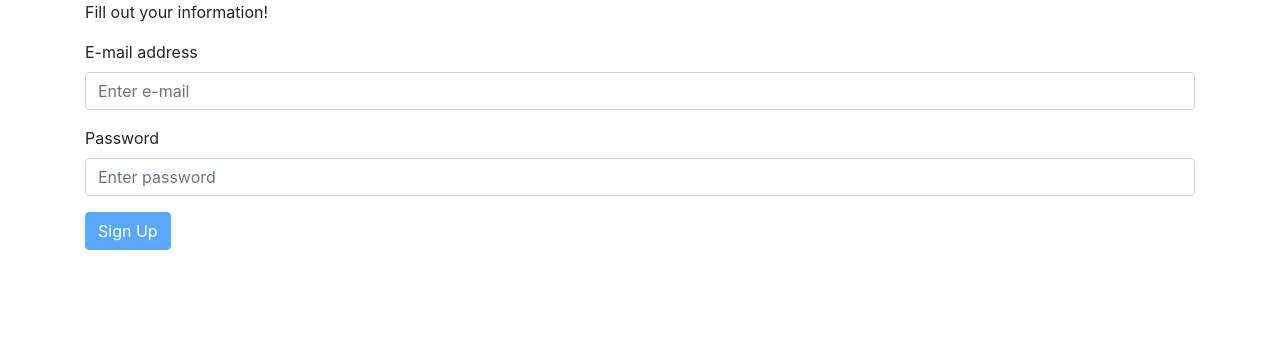
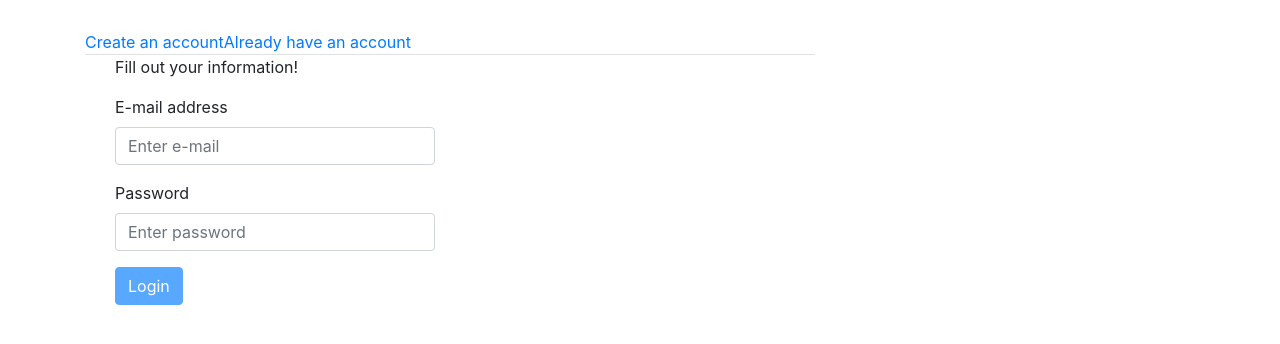
Before and after one commit to Rilind1/angular-todo, an Angular app: page /login in a window 1280 px wide. Shown: the top 344 px of the page. Built offline with nearby package versions, Linux system fonts and the light colour scheme.

Commit message:
simple login and routing

```diff
--- a/package.json
+++ b/package.json
@@ -15,6 +15,7 @@
     "@angular/common": "~10.0.3",
     "@angular/compiler": "~10.0.3",
     "@angular/core": "~10.0.3",
+    "@angular/fire": "^6.0.2",
     "@angular/forms": "~10.0.3",
     "@angular/platform-browser": "~10.0.3",
     "@angular/platform-browser-dynamic": "~10.0.3",
@@ -23,6 +24,7 @@
     "angular-uuid": "0.0.4",
     "angular2-uuid": "^1.1.1",
     "bootstrap": "^4.5.2",
+    "firebase": "^7.19.0",
     "rxjs": "~6.5.5",
     "tslib": "^2.0.0",
     "uuid": "^8.3.0",
--- a/src/app/app.component.css
+++ b/src/app/app.component.css
@@ -1,3 +1,3 @@
-.back {
-  color: red;
+.container {
+  margin-top: 30px;
 }
--- a/src/app/app.component.html
+++ b/src/app/app.component.html
@@ -1 +1,23 @@
-<app-signup></app-signup>
+<div class="container">
+  <div class="row">
+    <div class="col-xs-12 col-sm-10 col-md-8 col-sm-offset-1 col-md-offset-2">
+      <ul class="nav nav-tabs">
+        <li
+          role="presentation"
+          routerLinkActive="active"
+          [routerLinkActiveOptions]="{ exact: true }"
+        >
+          <a routerLink="/signup">Create an account</a>
+        </li>
+        <li role="presentation" routerLinkActive="active">
+          <a routerLink="/login">Already have an account</a>
+        </li>
+      </ul>
+    </div>
+  </div>
+  <div class="row">
+    <div class="col-xs-12 col-sm-10 col-md-8 col-sm-offset-1 col-md-offset-2">
+      <router-outlet></router-outlet>
+    </div>
+  </div>
+</div>
--- /dev/null
+++ b/src/app/login/login.component.html
@@ -0,0 +1,38 @@
+<div class="container">
+  <div class="col-xs-12 col-md-6 col-md-offset-3">
+    <form #authForm="ngForm" (ngSubmit)="onSubmit(authForm)">
+      <p>Fill out your information!</p>
+      <div class="form-group">
+        <label>E-mail address</label>
+        <input
+          type="email"
+          name="email"
+          id="email"
+          class="form-control"
+          required
+          email
+          ngModel
+          #email="ngModel"
+          placeholder="Enter e-mail"
+        />
+      </div>
+      <div class="form-group">
+        <label for="password">Password</label>
+        <input
+          type="password"
+          name="password"
+          id="pass"
+          required
+          ngModel
+          password
+          #password="ngModel"
+          class="form-control"
+          placeholder="Enter password"
+        />
+      </div>
+      <button [disabled]="!authForm.valid" class="btn btn-primary">
+        Login
+      </button>
+    </form>
+  </div>
+</div>
--- /dev/null
+++ b/src/app/login/login.component.ts
@@ -0,0 +1,14 @@
+import { Component, OnInit } from '@angular/core';
+import { NgForm } from '@angular/forms';
+
+@Component({
+  selector: 'app-login',
+  templateUrl: './login.component.html',
+  styleUrls: ['./login.component.css'],
+})
+export class LoginComponent implements OnInit {
+  constructor() {}
+
+  ngOnInit(): void {}
+  onSubmit(form: NgForm) {}
+}
--- a/src/app/signup/signup.component.ts
+++ b/src/app/signup/signup.component.ts
@@ -20,7 +20,5 @@ export class SignupComponent implements OnInit {
 
   ngOnInit(): void {}
 
-  onSubmit(form: NgForm) {
-    console.log(form.value.email);
-  }
+  onSubmit(form: NgForm) {}
 }
--- a/src/environments/environment.ts
+++ b/src/environments/environment.ts
@@ -3,7 +3,7 @@
 // The list of file replacements can be found in `angular.json`.
 
 export const environment = {
-  production: false
+  production: false,
 };
 
 /*
```
Also changed, not shown: src/app/app.module.ts (+20 -2 lines), src/app/login/login.component.css (added), 2 other files (tests, documents, lock files or other folders).
